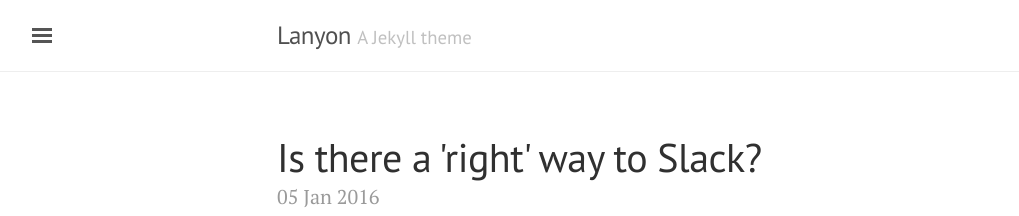
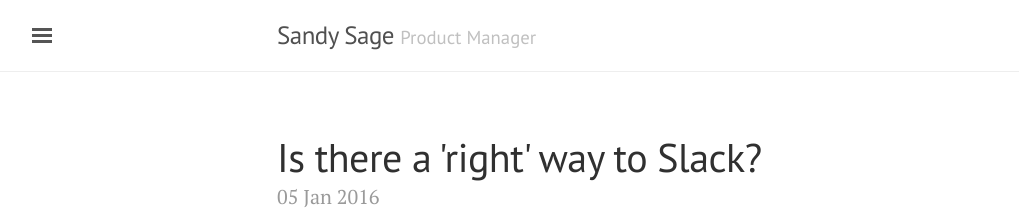
Before and after one commit to sandysage/sandysage.github.io, a Jekyll site: the page built from index.html, in a window 1280 px wide and 900 px high. Shown: the top 216 px of the window, without its empty margins (3-1022 px from the left). Built offline with Jekyll 4.4.1, drawn with Linux system fonts in a browser that asks for light colours; the list of posts is cut into pages by our own code; some of the changed lines change nothing that is shown.

Commit message:
playing with config

```diff
--- a/_config.yml
+++ b/_config.yml
@@ -5,18 +5,8 @@
 relative_permalinks: true
 
 # Setup
-title:               Lanyon
-tagline:             'A Jekyll theme'
-description:         'A reserved <a href="http://jekyllrb.com" target="_blank">Jekyll</a> theme that places the utmost gravity on content with a hidden drawer. Made by <a href="https://twitter.com/mdo" target="_blank">@mdo</a>.'
-url:                 http://lanyon.getpoole.com
+title:               Sandy Sage
+tagline:             'Product Manager'
+description:         'I’m a software product manager. This is where I share my rantings, learnings, and other tidbits from my experience.'
 baseurl:             ''
 paginate:            5
-
-# About/contact
-author:
-  name:              Mark Otto
-  url:               https://twitter.com/mdo
-  email:             markdotto@gmail.com
-
-# Custom vars
-version:             1.0.0
```
